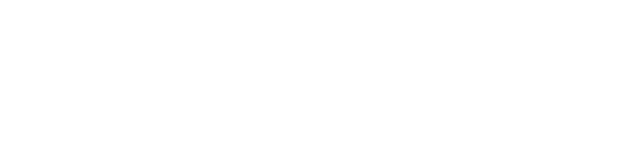
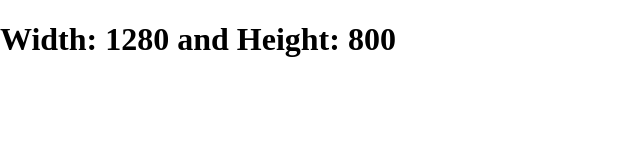
Before and after one commit to acciojob/screen-size-Likithsreenivasa, a website: page main.html in a window 1280 px wide. Shown: the whole page, without its empty margins (0-640 px from the left). Drawn offline with Linux system fonts and the light colour scheme.

Commit message:
created a submission

```diff
--- a/main.html
+++ b/main.html
@@ -8,6 +8,11 @@
 
 <body>
 	<!-- the entire body must be written by student -->
+	<div id="sizeInfo">
+		<h1>
+			Width: x and Height: y
+		</h1>
+	</div>
     <script type="text/javascript" src="./script.js">
 </script>
 
--- a/script.js
+++ b/script.js
@@ -1 +1,10 @@
 //your JS code here. If required.
+function updateSizeInfo()
+	{
+		const width=window.innerWidth;
+		const height=window.innerHeight;
+		const sizeInfo=document.getElementById("sizeInfo").querySelector("h1");
+		sizeInfo.textContent=`Width: ${width} and Height: ${height}`;
+	}
+updateSizeInfo();
+window.addEventListener("resize",updateSizeInfo);
--- a/styles.css
+++ b/styles.css
@@ -1 +1,10 @@
 /*  your css code here. If applicable */
+body{
+	margin:0;
+	padding:0;
+	display:flex;
+/* 	text-align:center;
+	justify-content:center; */
+	height:100vh;
+/* 	background-color:#f5f5f5; */
+}
```
